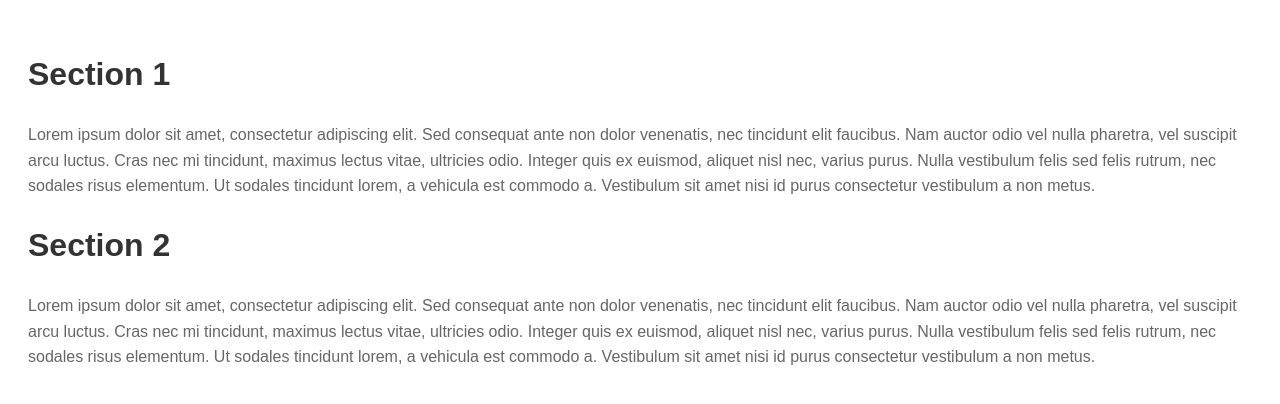
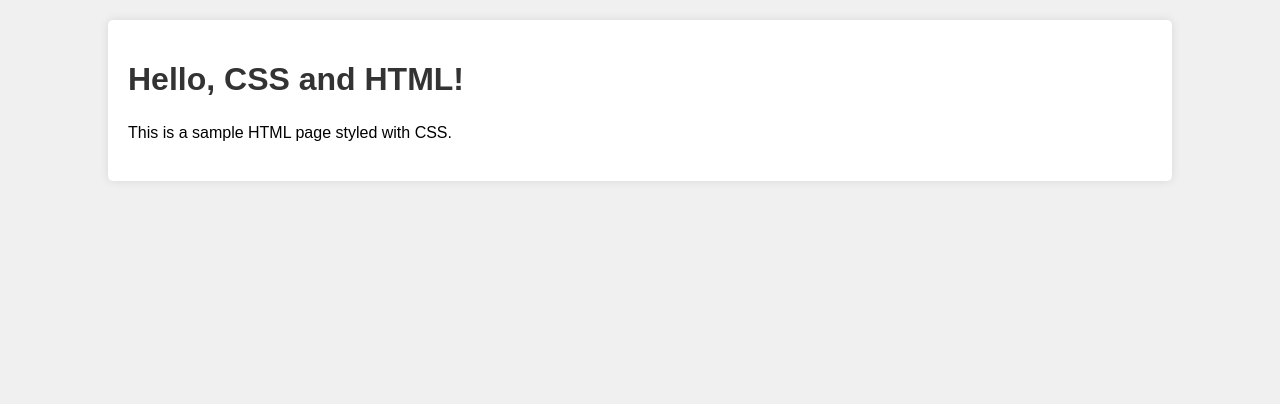
Before and after one commit to manu-peter/jenkins, a plain HTML site: page index.html in a window 1280 px wide. Drawn offline with Linux system fonts and the light colour scheme.

Commit message:
index.html

```diff
--- a/index.html
+++ b/index.html
@@ -1,40 +1,16 @@
+<!-- index.html -->
 <!DOCTYPE html>
 <html lang="en">
 <head>
     <meta charset="UTF-8">
     <meta name="viewport" content="width=device-width, initial-scale=1.0">
-    <title>500 Lines of HTML</title>
-    <style>
-        /* Example CSS for styling purposes */
-        body {
-            font-family: Arial, sans-serif;
-            line-height: 1.6;
-            padding: 20px;
-        }
-        h1 {
-            color: #333;
-        }
-        p {
-            color: #666;
-        }
-    </style>
+    <title>Sample HTML Page</title>
+    <link rel="stylesheet" href="styles.css">
 </head>
 <body>
-    <!-- Start of content repetition -->
-    <h1>Section 1</h1>
-    <p>
-        Lorem ipsum dolor sit amet, consectetur adipiscing elit. Sed consequat ante non dolor venenatis, nec tincidunt elit faucibus. Nam auctor odio vel nulla pharetra, vel suscipit arcu luctus. Cras nec mi tincidunt, maximus lectus vitae, ultricies odio. Integer quis ex euismod, aliquet nisl nec, varius purus. Nulla vestibulum felis sed felis rutrum, nec sodales risus elementum. Ut sodales tincidunt lorem, a vehicula est commodo a. Vestibulum sit amet nisi id purus consectetur vestibulum a non metus.
-    </p>
-    <!-- Repeat the above content to reach 500 lines -->
-
-    <!-- Example of repetition (for brevity, not actually 500 lines) -->
-    <h1>Section 2</h1>
-    <p>
-        Lorem ipsum dolor sit amet, consectetur adipiscing elit. Sed consequat ante non dolor venenatis, nec tincidunt elit faucibus. Nam auctor odio vel nulla pharetra, vel suscipit arcu luctus. Cras nec mi tincidunt, maximus lectus vitae, ultricies odio. Integer quis ex euismod, aliquet nisl nec, varius purus. Nulla vestibulum felis sed felis rutrum, nec sodales risus elementum. Ut sodales tincidunt lorem, a vehicula est commodo a. Vestibulum sit amet nisi id purus consectetur vestibulum a non metus.
-    </p>
-    <!-- End of repetition -->
-
-    <!-- Repeat sections as needed to reach 500 lines -->
-
+    <div class="container">
+        <h1>Hello, CSS and HTML!</h1>
+        <p>This is a sample HTML page styled with CSS.</p>
+    </div>
 </body>
 </html>
```
